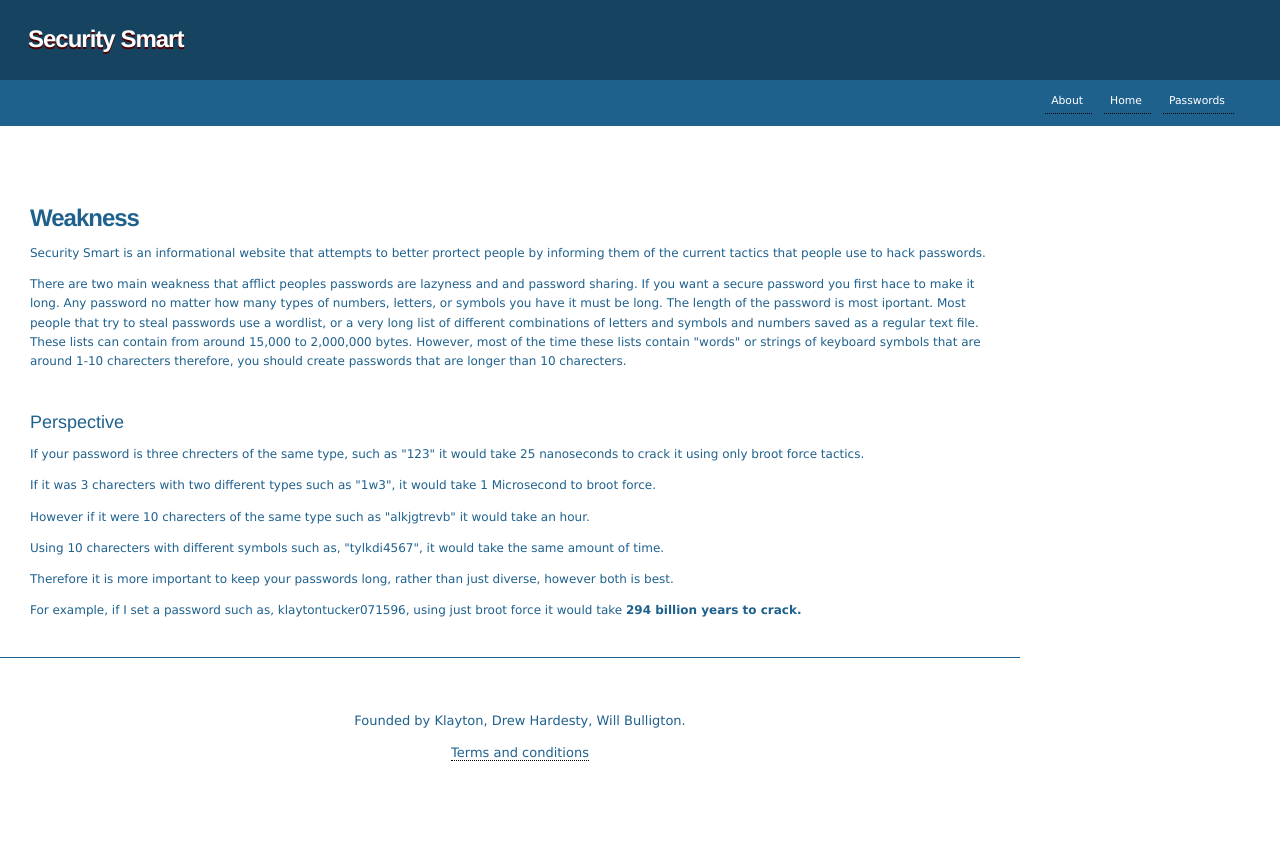
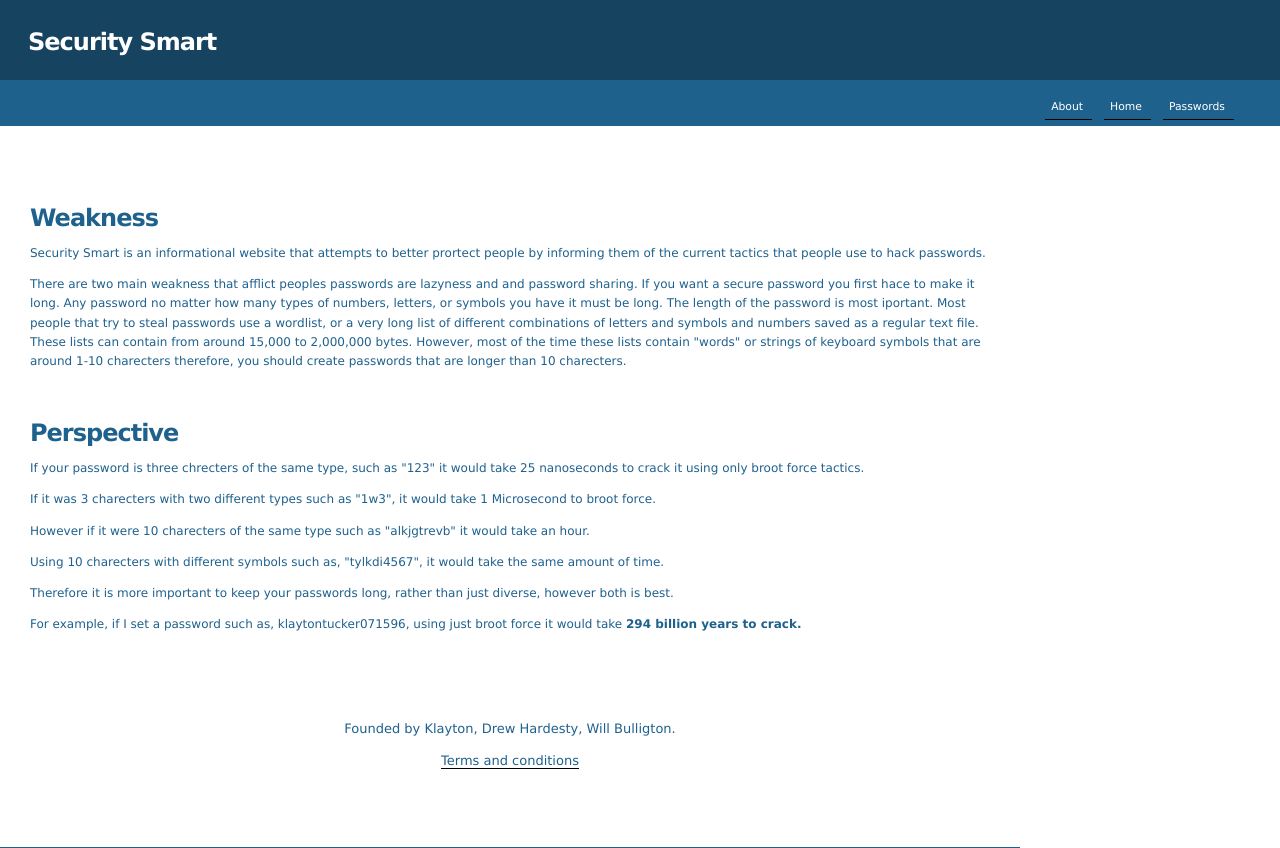
Before and after one commit to will-bullington/begin, a plain HTML site: page Weaknesses.html in a window 1280 px wide. Drawn offline with Linux system fonts and the light colour scheme.

Commit message:
these are my updated final copies and the wireframe

```diff
--- a/Weaknesses.html
+++ b/Weaknesses.html
@@ -1,31 +1,62 @@
 
 <!DOCTYPE html>
-<html xmlns="http://www.w3.org/1999/xhtml" xml:lang="en" lang="en">
+<html lang="en">
 <head>
-    <meta content="charset=UTF-8" />
+    <meta charset="UTF-8" />
     <title>NetSecurity.com</title>
     <meta name="description" content="Security.com is a website devoted to informing people on weaknesses,
     and flaws that are most common." />
-    <link rel="stylesheet" type="text/css" href="styleproj.css">
-
+    <link rel="stylesheet" href="styleproj.css">
+    <script type="application/ld+json">
+    {
+        "@context":"http://schema.org",
+        "@type": "Organization",
+        "legalName":"Smart Security",
+        "url": "file:///C:/Users/klayt/Desktop/Website/Weaknesses.html",
+        "email":"mailto:klaysemail@gmail.com",
+        "address":
+       {
+         "@type": "PostalAddress",
+         "streetAddress": "1600 Pennsylvania Avenue NW",
+         "addressLocality": "Washington DC",
+         "addressRegion": "KY",
+         "postalCode": "40504-0224"
+       },
+        "telephone": "911",
+        "foundingDate": "2017-12-12",
+        "founder":
+        {
+          "@type": "person",
+          "givenName": "Klayton",
+          "familyName": "Tucker",
+          "brand": "Natural Photos",
+          "url": "file:///C:/Users/klayt/Desktop/Website/Weaknesses.html",
+          "email": "klaysemail@gmail.com",
+          "birthPlace": "Hebron, Kentucky",
+          "birthDate": "1996-15-07",
+         "jobTitle":
+        [
+          "Entrepreneur",
+          "Student",
+          "Aramark Caterer"
+        ]
+        }
+      }
+  </script>
 </head>
 <body>
-<!-- Header start from basicPageHeader.tpl -->
-<div id="container">
-	<div id="intro">
-		<div id="pageHeader">
-			<!--<div class="topBanner">-->
-				<div id="sitename">
+<section id="container">
+		<header>
+				<div id="Logo">
 				<h1>
 					<a href="Weaknesses.html">Security Smart</a>
 				</h1>
 				</div>
-			<!--</div>-->
-		</div>
-	</div>
-</div>
-<div id="selectionbar">
-	<!--<div class="topBanner">-->
+		</header>
+</section>
+
+<nav>
+	<!--<links for the top nav>-->
 		<ul>
 	     <li>
 				<a href="content_page.html">Passwords</a>
@@ -37,13 +68,9 @@
 				<a href="Weaknesses.html">About</a>
 			</li>
 		</ul>
-	<!--</div>-->
-</div>
-<div style="padding: 14px; float: right;" id="languagebox"></div>
+</nav>
 
-<!-- Header end from basicPageHeader.tpl -->
-
-  <div id="mainContent">
+  <section id="mainContent">
   <h1>Weakness</h1>
 
 <p>
@@ -86,14 +113,14 @@
 <br/>
 </div>
 
-<div id="footer">
+<footer>
   <p>
       Founded by Klayton, Drew Hardesty, Will Bulligton.
   </p>
   <p>
   <a href="Weaknesses.html">Terms and conditions</a></p>
 </br>
-</div>
+</footer>
 
 </body>
 </html>
--- a/styleproj.css
+++ b/styleproj.css
@@ -1,17 +1,37 @@
-/* -- page structure -- */
+
+
+
 #container
 {
 width: 100%;
-text-align: left;
 margin: 0;
 background: #fff;
 }
+Header
+{
+text-align: left;
+width: 100%;
+height: 80px;
+background: #154360;
+}
+Header h1
+{
+color: #fff;
+margin: 0;
+padding-top: 25px;
+font: bold Helvetica;
+max-width: 960px;
+min-width: 350px;
+padding: 28px;
+}
+Header a
+{
+border-bottom: none;
+color: #fff;
+background-color: #154360;
+text-decoration: none;
+}
 
-#footer
-{
-text-align:center;
-font-size: small;
-}
 #mainContent{
  max-width: 960px;
  min-width: 350px;
@@ -20,17 +40,7 @@
  border-bottom: solid 1px #1f618d;
  text-align: left;
 }
-#footer{
-  max-width: 960px;
-  min-width: 350px;
-  padding: 40px;
-}
-#sitename a
-{
-   max-width: 960px;
-   min-width: 350px;
-   padding: 28px;
- }
+
  li
  {
    max-width: 960px;
@@ -38,12 +48,12 @@
    padding: 40px;
    margin: 50px;
  }
-/* -- general -- */
+
 body
 {
 color: #1F618D;
 font-size: 75%;
-font-family: "Lucida Grande" , "Lucida Sans Unicode" , Verdana, Tahoma, Arial, sans-serif;
+font-family:  Verdana, Tahoma, Arial, sans-serif;
 line-height: 160%;
 margin: 0;
 padding: 0;
@@ -51,18 +61,22 @@
 }
 h1
 {
-font: bold 24px Helvetica, Arial, sans-serif;
+font: bold 24px Verdana, Tahoma, Arial, sans-serif;
 color: ##1f618d;
 letter-spacing: -1px;
 margin: 2em 0 0 0;
 }
 
 h2 {
-/* border-top: 1px solid #154360; */
+  font: bold 24px Verdana, Tahoma, Arial, sans-serif;
+  color: ##1f618d;
+  letter-spacing: -1px;
+  margin: 2em 0 0 0;
+/* border-top: 1px solid #154360;
 padding-top: 5px;
 color: #1f618d;
-font: normal 18px Helvetica, Arial, sans-serif;
-margin: 2em 0 0 0;
+font: bold 24px Verdana, Tahoma, Arial, sans-serif;
+margin: 2em 0 0 0;*/
 }
 h3 {
 font-size: 12px;
@@ -72,60 +86,35 @@
 }
 
 
-/* -- header/title -- */
-#pageHeader
-{
-width: 100%;
-height: 80px;
-background: #154360;
-}
-#pageHeader h1
-{
-color: #fff;
-margin: 0;
-padding-top: 25px;
-font: bold Helvetica;
-letter-spacing: -1px;
-text-shadow: 0 2px 0 #510000;
-}
-#pageHeader a
-{
-border-bottom: none;
-color: #fff;
-background-color: #154360;
-text-decoration: none;
-}
-
-/* -- nav bar -- */
-#selectionbar
+nav
 {
 color: #fff;
 height: 46px;
 background: #1F618D;
 font-size: 90%;
 }
-#selectionbar ul
+nav ul
 {
   float: right;
   padding: 10px 40px;
-  margin: 0 auto;
+  margin: auto;
   display: block;
 }
-#selectionbar li
+nav li
 {
 display: inline;
 list-style: none;
 }
-#selectionbar a
+nav a
 {
 color: #fff;
 display: block;
 float: right;
 padding: 1px 9px 3px 6px;
-margin: 0 6px;
+margin: 6px;
 text-decoration: none;
 }
-#selectionbar a:hover
+nav a:hover
 {
 border-bottom: none;
 color: yellow;
@@ -147,7 +136,7 @@
 {
 color: #1F618D;
 text-decoration: none;
-border-bottom: dotted 1px black;
+border-bottom: solid 1px black;
 }
 
 #mainContent blockquote
@@ -157,3 +146,18 @@
 width: auto;
 float: right;
 }
+
+footer{
+  text-align:center;
+  font-size: small;
+  max-width: 960px;
+  min-width: 350px;
+  padding: 40px;
+}
+footer a:hover
+{
+border-bottom: none;
+color: yellow;
+background-color: transparent;
+text-decoration: none;
+}
```
Also changed, not shown: FinalprojWireFrame.svg (added).
